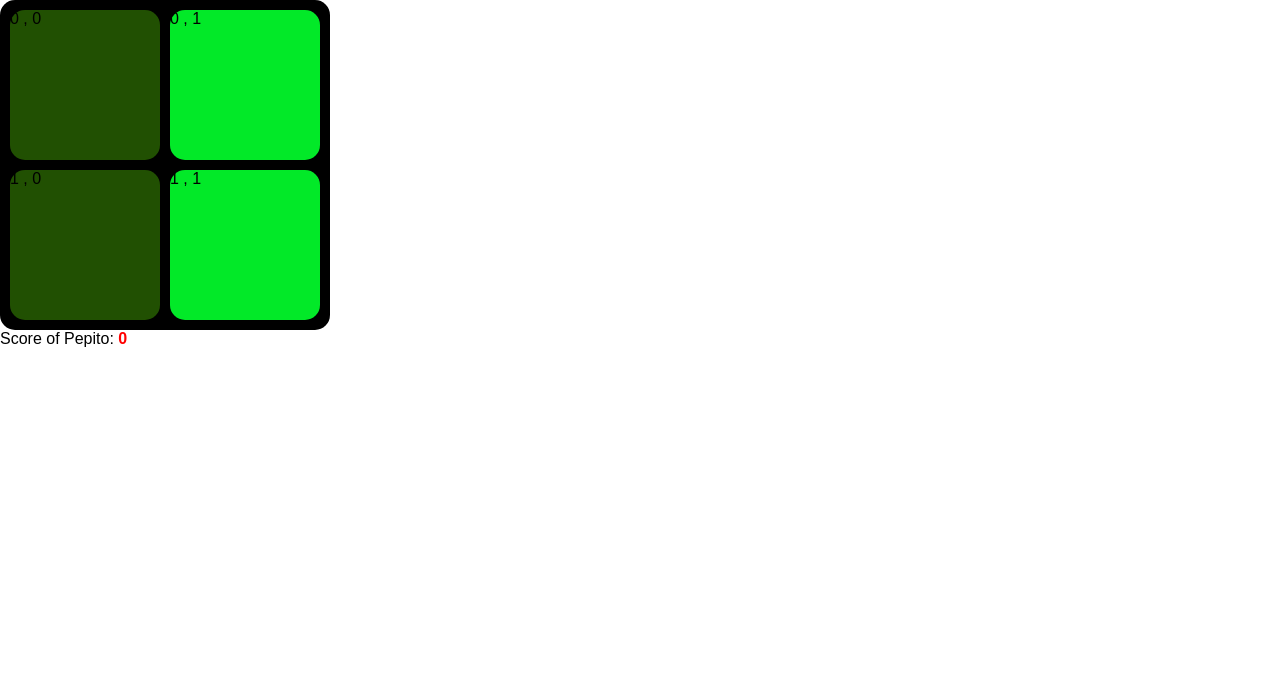
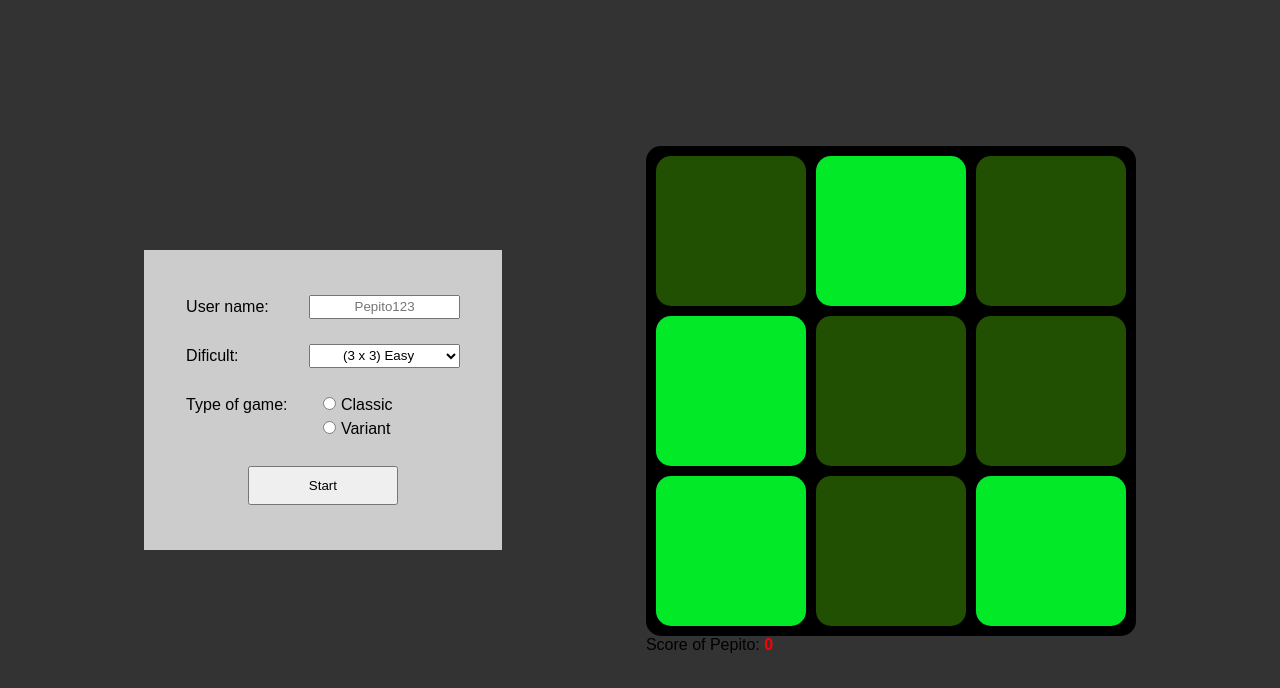
Before and after one commit to LautaroMoreno2002/lightsOut-web, an Angular app: page / in a window 1280 px wide. Shown: the top 688 px of the page. Built offline with nearby package versions, Linux system fonts and the light colour scheme.

Commit message:
Basic functionality of game complete

```diff
--- a/src/app/app.component.css
+++ b/src/app/app.component.css
@@ -0,0 +1,8 @@
+.cont-game {
+  background-color: #333;
+  height: 100vh;
+  display: flex;
+  justify-content: space-evenly;
+  align-items: center;
+  flex-wrap: wrap;
+}
--- a/src/app/app.component.html
+++ b/src/app/app.component.html
@@ -1,2 +1,27 @@
-<!-- <app-config-form /> -->
- <app-board />
+<div class="cont-game">
+  <app-config-form (nameConfig)="catchName($event)" (levelConfig)="catchLevel($event)" (typeConfig)="catchType($event)" />
+  @if (level == 3 && mod == 'C') {
+    <app-board [boardLength]="level" [type]="mod" [userName]="userName" />
+  }
+  @if (level == 3 && mod == 'V') {
+    <app-board [boardLength]="level" [type]="mod" [userName]="userName" />
+  }
+  @if (level == 4 && mod == 'C') {
+    <app-board [boardLength]="level" [type]="mod" [userName]="userName" />
+  }
+  @if (level == 4 && mod == 'V') {
+    <app-board [boardLength]="level" [type]="mod" [userName]="userName" />
+  }
+  @if (level == 5 && mod == 'C') {
+    <app-board [boardLength]="level" [type]="mod" [userName]="userName" />
+  }
+  @if (level == 5 && mod == 'V') {
+    <app-board [boardLength]="level" [type]="mod" [userName]="userName" />
+  }
+  @if (level == 6 && mod == 'C') {
+    <app-board [boardLength]="level" [type]="mod" [userName]="userName" />
+  }
+  @if (level == 6 && mod == 'V') {
+    <app-board [boardLength]="level" [type]="mod" [userName]="userName" />
+  }
+</div>
--- a/src/app/app.component.ts
+++ b/src/app/app.component.ts
@@ -7,29 +7,32 @@ import { BoardComponent } from './board/board.component';
   standalone: true,
   imports: [
     ConfigFormComponent,
-     BoardComponent
-    ],
+    BoardComponent
+  ],
   templateUrl: './app.component.html',
   styleUrl: './app.component.css',
 })
 export class AppComponent {
   finished: boolean = false;
-  userName: String = 'Pepito';
-  level: number = 1;
-  type: number = 1;
+  userName: string = 'Pepito';
+  level: number = 3;
+  mod: string = 'C';
 
-  stateBoard($event: boolean) {
+  stateBoard($event: any) {
     this.finished = $event;
     console.log(this.finished);
 
   }
   catchName($event1: string) {
     this.userName = $event1;
+    console.log(this.userName);
   }
   catchLevel($event2: number) {
     this.level = $event2;
+    console.log(this.level);
   }
-  catchType($event3: number) {
-    this.level = $event3;
+  catchType($event3: string) {
+    this.mod = $event3;
+    console.log(this.mod);
   }
 }
--- a/src/app/board/board.component.html
+++ b/src/app/board/board.component.html
@@ -3,14 +3,14 @@
     @for (row of board; track row; let row2 = $index) {
       @for (celda of row; track $index; let col2 = $index) {
         @if (celda.getState()) {
-          <div class="cell on" (click)="pushLight(row2, col2)">{{ row2 }} , {{ col2 }}</div>
+          <div class="cell on" (click)="pushLight(row2, col2)"></div>
         } @else {
-          <div class="cell off" (click)="pushLight(row2, col2)">{{ row2 }} , {{ col2 }}</div>
+          <div class="cell off" (click)="pushLight(row2, col2)"></div>
         }
       }
     }
   </div>
   <div class="score">
-    <p>Score of Pepito: <span>{{ this.score }}</span></p>
+    <p>Score of {{ this.userName }}: <span>{{ this.score }}</span></p>
   </div>
 </div>
--- a/src/app/board/board.component.ts
+++ b/src/app/board/board.component.ts
@@ -1,4 +1,4 @@
-import { Component, EventEmitter, Input, OnInit, Output } from '@angular/core';
+import { Component, EventEmitter, Input, OnChanges, OnInit, Output, SimpleChanges } from '@angular/core';
 import { Celda } from './celda';
 
 @Component({
@@ -8,9 +8,10 @@ import { Celda } from './celda';
   templateUrl: './board.component.html',
   styleUrl: './board.component.css',
 })
-export class BoardComponent implements OnInit {
-  @Input() boardLength: number = 2;
-  @Input() type = 1;
+export class BoardComponent implements OnInit, OnChanges {
+  @Input() userName: string = 'Pepito123';
+  @Input() boardLength: number = 3;
+  @Input() type: string = 'C';
   @Output() finish = new EventEmitter<boolean>();
   board: Celda[][] = [];
   score: number = 0;
@@ -18,6 +19,14 @@ export class BoardComponent implements OnInit {
   ngOnInit(): void {
     this.startBoard();
     this.startLights();
+  }
+  ngOnChanges(changes: SimpleChanges): void {
+    if (
+      changes?.['boardLength'].currentValue !=
+      changes?.['boardLength'].previousValue
+    ) {
+      this.boardLength = changes?.['boardLength'].currentValue;
+    }
   }
   startBoard(): void {
     for (let row = 0; row < this.boardLength; row++) {
@@ -47,11 +56,11 @@ export class BoardComponent implements OnInit {
     else {
       this.board[_row][_col].offState();
       this.score++;
-      if (this.type == 1) {
+      if (this.type == 'C') {
         this.rowsLightOnC(_row, _col);
         this.columnsLightOnC(_row, _col);
       }
-      else if (this.type == 2) {
+      else if (this.type == 'V') {
         this.rowsLightOnV(_row, _col);
         this.columnsLightOnV(_row, _col);
       }
--- a/src/app/config-form/config-form.component.html
+++ b/src/app/config-form/config-form.component.html
@@ -1,26 +1,26 @@
 <form class="form" [formGroup]="formConfig" (ngSubmit)="startGame()">
   <div class="form__cont-input">
     <label for="name">User name:</label>
-    <input type="text" required id="name" formControlName="userName" placeholder="Pepito123">
+    <input type="text" id="name" formControlName="userName" placeholder="Pepito123">
   </div>
   <div class="form__cont-input">
     <label for="dificult">Dificult:</label>
     <select id="dificult" formControlName="level">
-      <option value="1" [selected]="true">(3 x 3) Easy</option>
-      <option value="2">(4 x 4) Normal</option>
-      <option value="3">(5 x 5) Hard</option>
-      <option value="4">(6 x 6) Expert</option>
+      <option value="3" [selected]="true">(3 x 3) Easy</option>
+      <option value="4">(4 x 4) Normal</option>
+      <option value="5">(5 x 5) Hard</option>
+      <option value="6">(6 x 6) Expert</option>
     </select>
   </div>
   <div class="form__cont-input">
     <label for="classic">Type of game:</label>
     <div class="options">
       <div class="option">
-        <input value="A" checked type="radio" id="classic" name="option" formControlName="type">
+        <input value="C" checked type="radio" id="classic" name="type" formControlName="type">
         <label for="classic">Classic</label>
       </div>
       <div class="option">
-        <input value="B" type="radio" id="variant" name="option" formControlName="type">
+        <input value="V" type="radio" id="variant" name="type" formControlName="type">
         <label for="variant">Variant</label>
       </div>
     </div>
--- a/src/app/config-form/config-form.component.ts
+++ b/src/app/config-form/config-form.component.ts
@@ -11,20 +11,20 @@ import { FormBuilder, FormControl, FormGroup, ReactiveFormsModule, Validators }
 export class ConfigFormComponent implements OnInit {
   formConfig: FormGroup;
   userName: string;
-  type: number;
   level: number;
+  type: string;
   @Output() nameConfig: EventEmitter<string>;
   @Output() levelConfig: EventEmitter<number>;
-  @Output() typeConfig: EventEmitter<number>;
+  @Output() typeConfig: EventEmitter<string>;
   private formBuilder: FormBuilder = inject(FormBuilder);
 
   constructor() {
     this.userName = 'Pepito';
-    this.level = 1;
-    this.type = 1;
+    this.level = 3;
+    this.type = 'C';
     this.nameConfig = new EventEmitter<string>();
     this.levelConfig = new EventEmitter<number>();
-    this.typeConfig = new EventEmitter<number>();
+    this.typeConfig = new EventEmitter<string>();
     this.formConfig = this.formBuilder.group({
       userName: ['', Validators.required],
       level: [, Validators.required],
```
